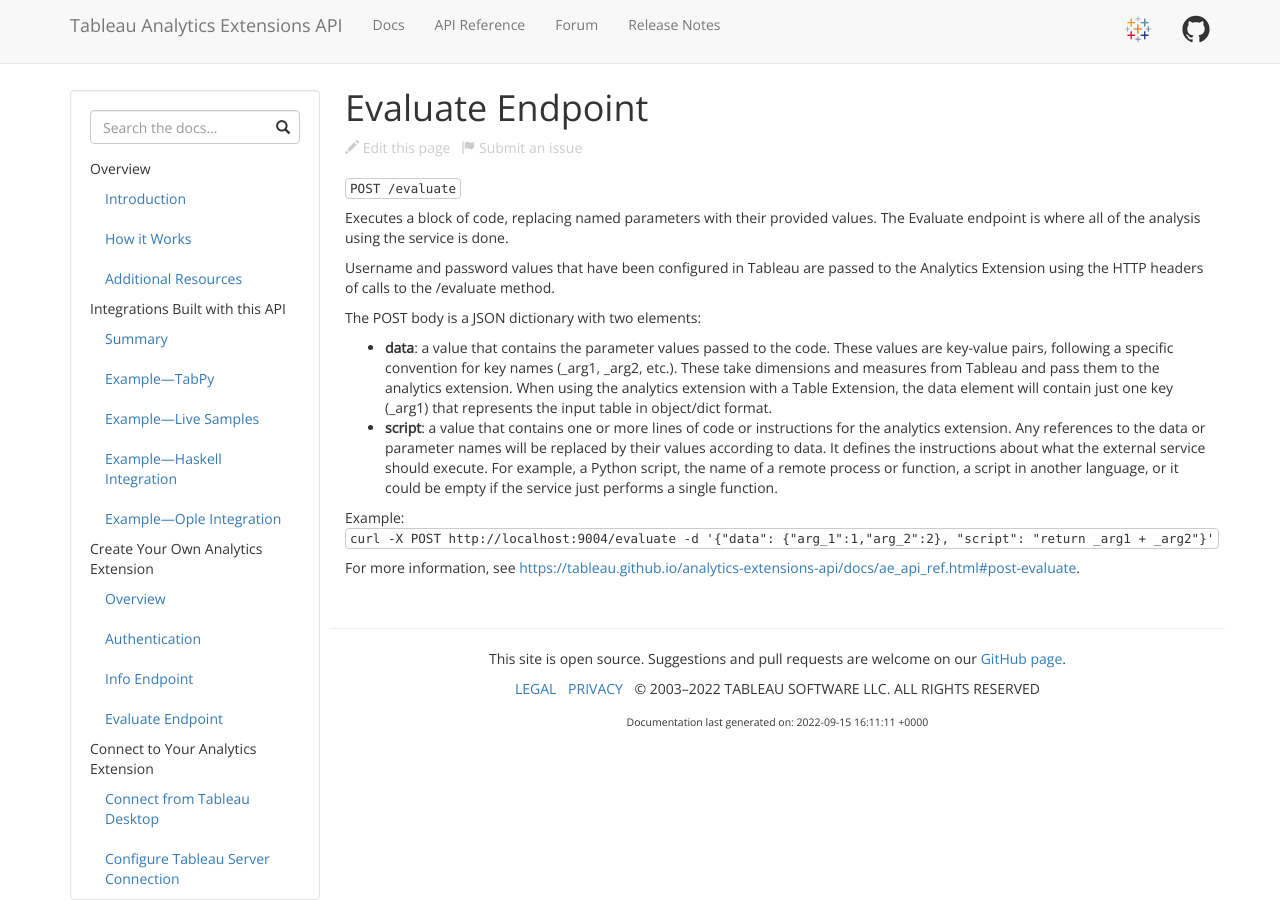
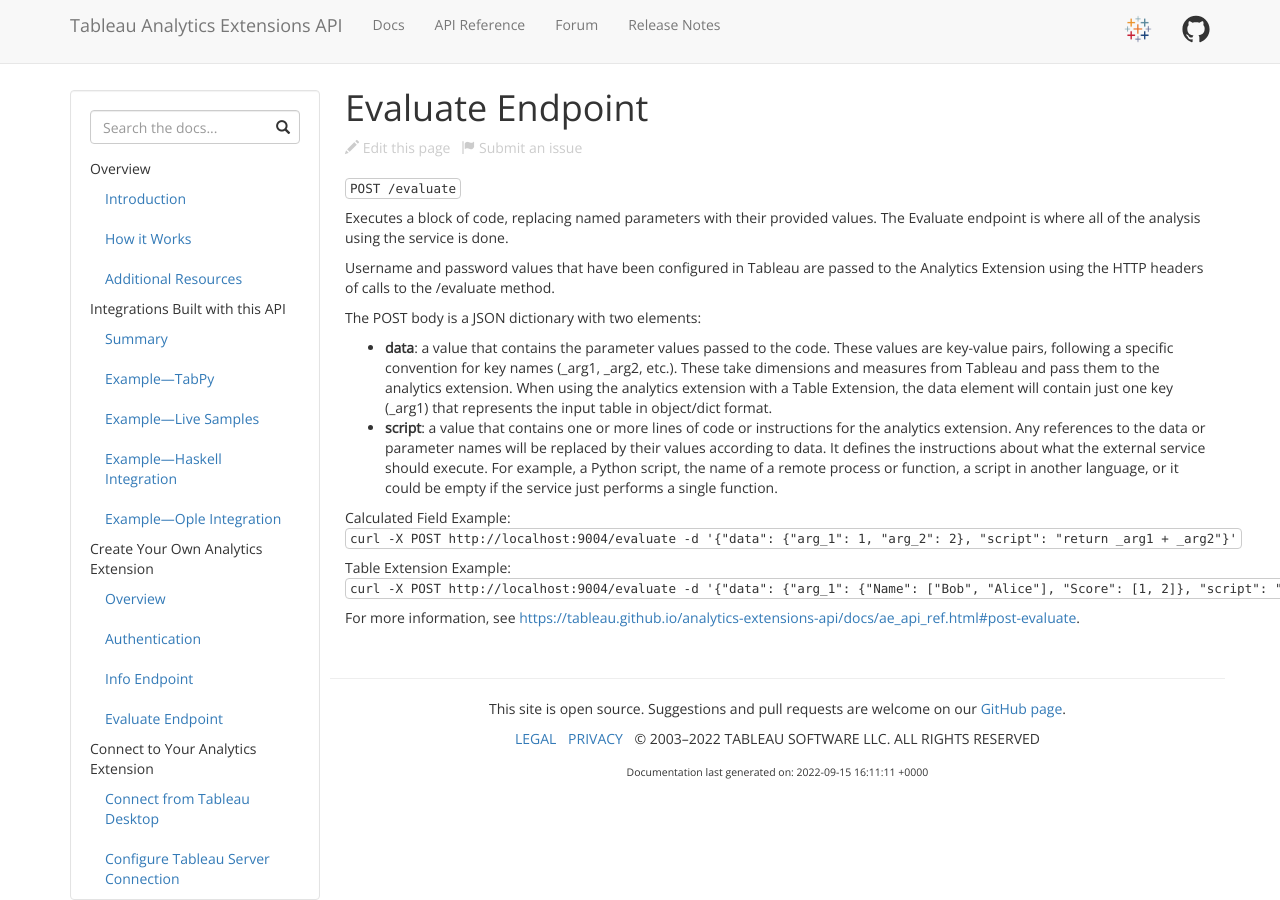
Before and after one commit to tableau/analytics-extensions-api, a Jekyll site: the page built from docs/ae_method_evaluate.md, in a window 1280 px wide. Built offline with Jekyll 4.4.1, drawn with Linux system fonts in a browser that asks for light colours; nearby versions of some CDN libraries.

Commit message:
add table extension example to eval endpoint

```diff
--- a/docs/ae_method_evaluate.md
+++ b/docs/ae_method_evaluate.md
@@ -14,6 +14,8 @@
 - **data**: a value that contains the parameter values passed to the code. These values are key-value pairs, following a specific convention for key names (_arg1, _arg2, etc.). These take dimensions and measures from Tableau and pass them to the analytics extension. When using the analytics extension with a Table Extension, the data element will contain just one key (_arg1) that represents the input table in object/dict format.
 - **script**: a value that contains one or more lines of code or instructions for the analytics extension. Any references to the data or parameter names will be replaced by their values according to data. It defines the instructions about what the external service should execute. For example, a Python script, the name of a remote process or function, a script in another language, or it could be empty if the service just performs a single function.
 
-Example: `curl -X POST http://localhost:9004/evaluate -d '{"data": {"arg_1":1,"arg_2":2}, "script": "return _arg1 + _arg2"}'`
+Calculated Field Example: `curl -X POST http://localhost:9004/evaluate -d '{"data": {"arg_1": 1, "arg_2": 2}, "script": "return _arg1 + _arg2"}'`
+
+Table Extension Example: `curl -X POST http://localhost:9004/evaluate -d '{"data": {"arg_1": {"Name": ["Bob", "Alice"], "Score": [1, 2]}, "script": "return _arg1"}'`
 
 For more information, see [https://tableau.github.io/analytics-extensions-api/docs/ae_api_ref.html#post-evaluate](https://tableau.github.io/analytics-extensions-api/docs/ae_api_ref.html#post-evaluate).
```
